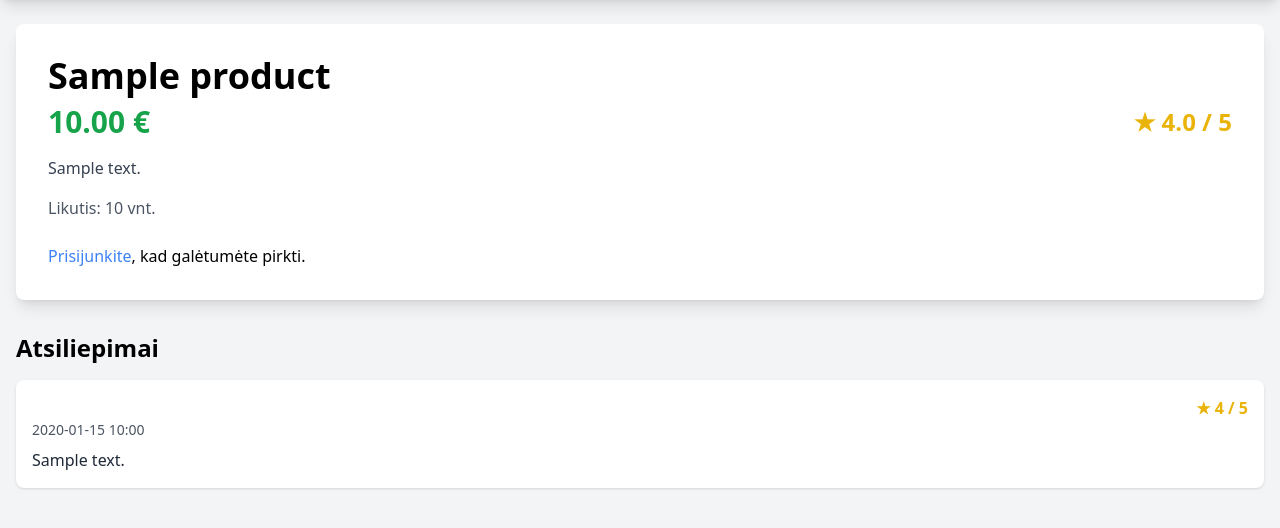
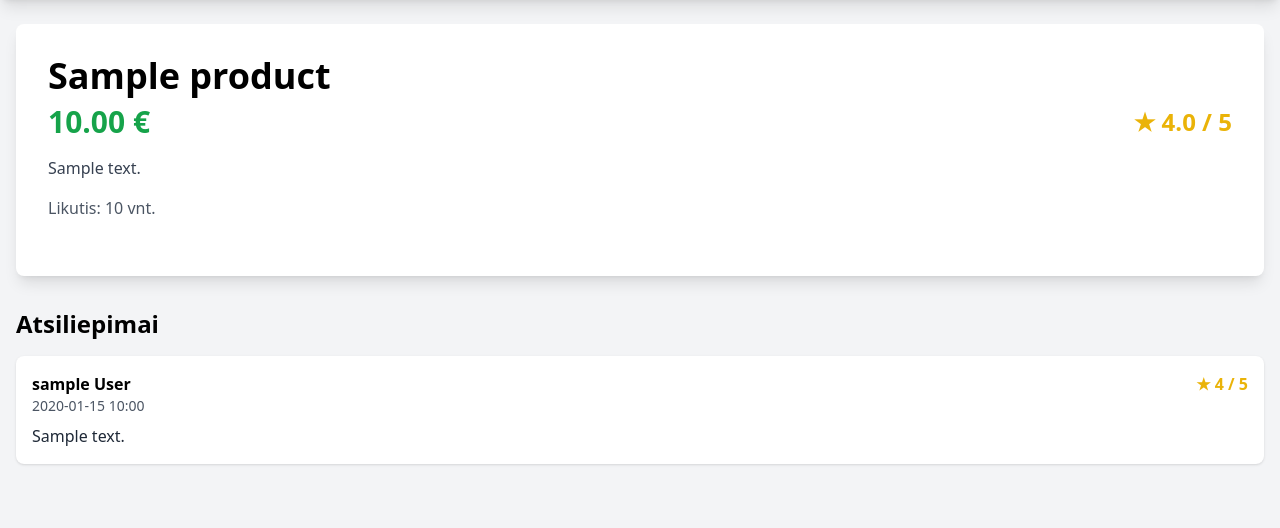
Before and after one commit to Medzioklis/2-tarpinis, a Flask app: page /product/1 in a window 1280 px wide. Shown: the part 60-588 px from the top of the page. Run offline with Flask 3, Linux system fonts and the light colour scheme; a user stored in the database is signed in; tables that the repository leaves empty hold one stand-in row (values such as "Sample post"); some libraries are stand-ins or nearby versions.

Commit message:
pradinis prekes, atsiliepimai prideti vardai, pataisiau pirkimo klavisa rodyma

```diff
--- a/models/review_class.py
+++ b/models/review_class.py
@@ -1,6 +1,7 @@
 
 from sqlalchemy import ForeignKey, func
 from database import db
+from datetime import datetime
 import statistics
 
 
--- a/models/user_class.py
+++ b/models/user_class.py
@@ -17,7 +17,7 @@
     cart_items = db.relationship('Cart', back_populates='user')
 
     login_security = db.relationship('LoginSecurity', uselist=False, back_populates='user')
-    reviews = db.relationship("Review", backref="author")
+    reviews = db.relationship("Review", back_populates="user", lazy='dynamic')
 
 
     # backref yra SQLAlchemy magija kuria jis pats atmintyje sukuria Order modelyje customer, skiriasi nuo back_populates tuo kad nebutina kode apsirasyt customer
--- a/routes/home.py
+++ b/routes/home.py
@@ -7,7 +7,7 @@
 
 @home_bp.route('/')
 def index():
-    return render_template('index.html')
+    return redirect(url_for('home.products'))
 
 @home_bp.route('/product/<product_id>', methods = ['GET','POST'])
 def product_detail(product_id):
--- a/templates/store/product_detail.html
+++ b/templates/store/product_detail.html
@@ -11,15 +11,15 @@
         </div>
         <p class="text-gray-700 mb-4">{{ product.description }}</p>
         <p class="text-gray-600 mb-6">Likutis: {{ product.stock }} vnt.</p>
-
-        {% if current_user.user_role == 2%}
+        {% if current_user.user_role == 2 %}
             <form action="{{ url_for('user.add_to_cart', product_id=product.id) }}" method="POST">
                 <button type="submit" class="bg-green-500 text-white font-bold py-2 px-4 rounded-lg hover:bg-green-600 transition duration-300">
                     Įdėti į krepšelį
                 </button>
             </form>
+        {% elif not current_user.is_authenticated %}
+            <p><a href="{{ url_for('auth.login') }}" class="text-blue-500 hover:underline">Prisijunkite</a>, kad galėtumėte pirkti.</p>
         {% else %}
-            <p><a href="{{ url_for('auth.login') }}" class="text-blue-500 hover:underline">Prisijunkite</a>, kad galėtumėte pirkti.</p>
         {% endif %}
     </div>
 
@@ -44,7 +44,7 @@
         {% for review in product.reviews %}
         <div class="bg-white p-4 rounded-lg shadow mb-4">
             <div class="flex justify-between items-center">
-                <p class="font-bold">{{ review.author.username }}</p>
+                <p class="font-bold">{{ review.user.user_name }} {{ review.user.user_lastname }}</p>
                 <p class="text-yellow-500 font-bold">★ {{ review.rating }} / 5</p>
             </div>
             <p class="text-gray-600 text-sm mb-2">{{ review.timestamp.strftime('%Y-%m-%d %H:%M') }}</p>
```
